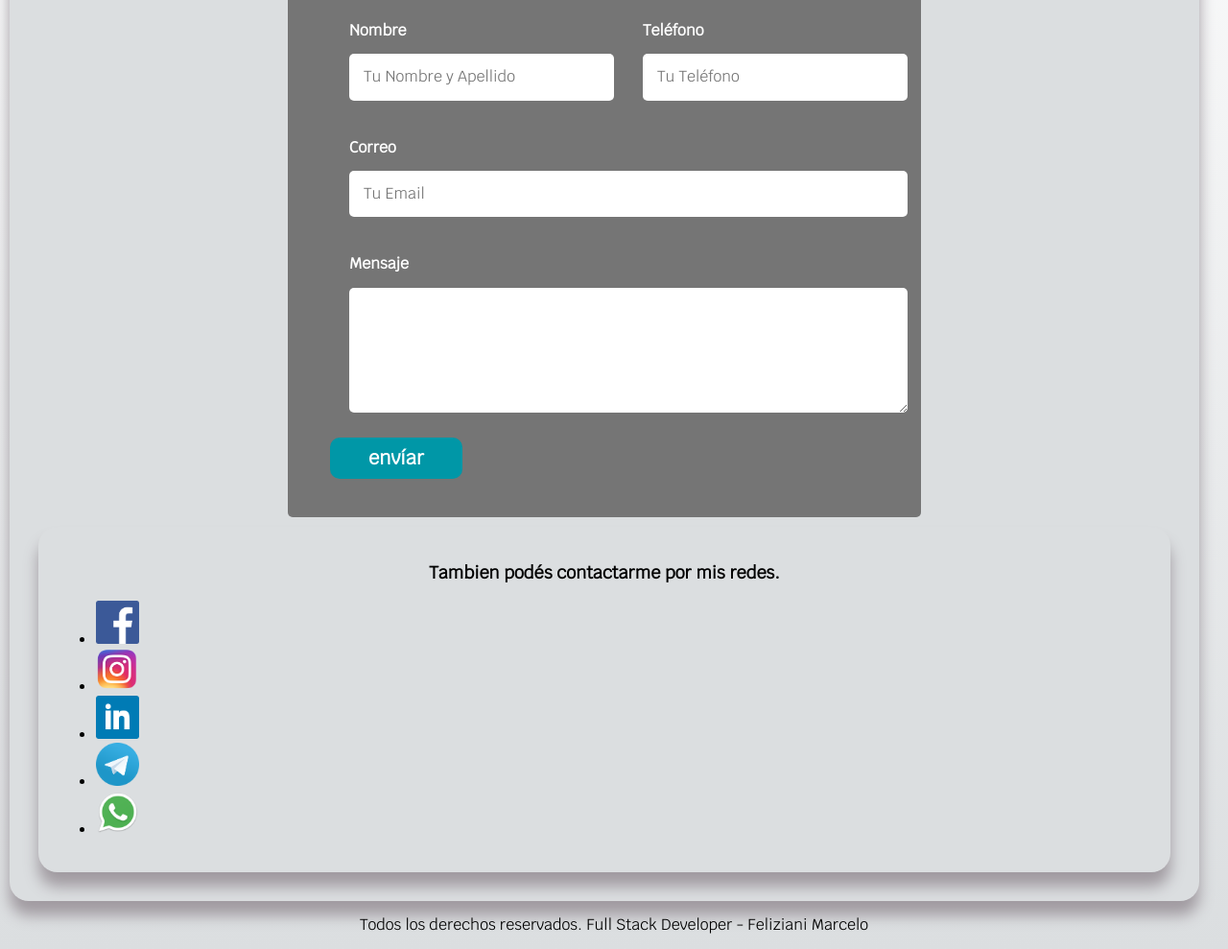
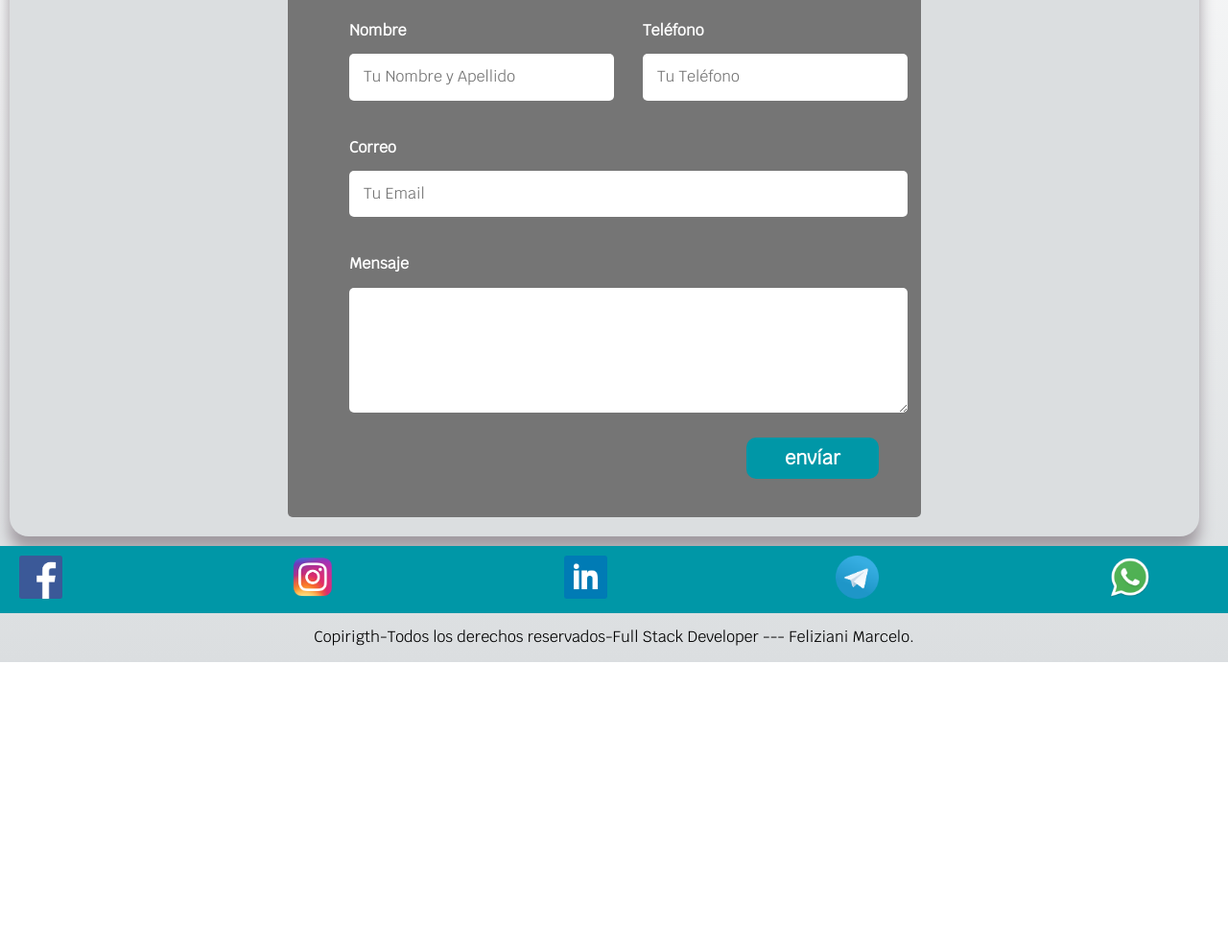
Before and after one commit to marcelo333444/modulo-2, a website: page front-end/index4.html in a window 1280 px wide. Shown: the part 322-1311 px from the top of the page at 96% size. After the commit the page ends 1012 px from the top, so only its background shows below. Drawn offline with Linux system fonts and the light colour scheme.

Commit message:
Update index4.html

```diff
--- a/front-end/index4.html
+++ b/front-end/index4.html
@@ -2,6 +2,7 @@
 
 <head>
   <meta charset="UTF-8" />
+  <link rel="icon" href="imagenes/icono.png">
   <meta name="viewport" content="width=device-width, initial-scale=1.0" />
   <link href="https://fonts.googleapis.com/css2?family=Krub:ital,wght@0,400;1,700&display=swap" rel="stylesheet">
   <title>Diseñador Full Stack Developer.</title>
@@ -56,7 +57,7 @@
           </div>
         </div> <!--.contenedor-campos-->
 
-        <div id="boton" class="alinear-derecha">
+        <div id="boton" class="alinear-derecha flex">
           <input class="boton w-sm-100" type="submit" value="Envíar">
         </div>
 
@@ -64,23 +65,21 @@
     </form>
   </section>
 
-  <div class="contenedor sombra redes">
-    <section>
-      <h3>Tambien podés contactarme por mis redes.</h3>
-          <ul calss="redes__sociales">
-              <li><a href="https://www.facebook.com/marcelo.feliziani/"><img src="imagenes/facebook.png" alt="icono Facebook" width="45px" height="45px"></a></li>
-              <li><a href="#"><img src="imagenes/instagram.png" alt="icono Instagram" width="45px" height="45px"></a></li>
-              <li><a href="https://www.linkedin.com/in/marcelo-feliziani-85a165249"><img src="imagenes/linkedin.png" alt="icono Linkedin" width="45px" height="45px"></a></li>
-              <li><a href="https://t.me//Marcelo333444"><img src="imagenes/telegram.png" alt="icono Telegram" width="45px" height="45px"></a></li>
-              <li><a href="https://wa.me/5212616450814"><img src="imagenes/wats.png" alt="icono Wsthsaap" width="45px" height="45px"></a></li>
-            </ul>
-    </section>
-  </div>
 
   </main>
 
+  <div class="nav-bg footer-nav">
+    <nav class="nav-principal contenedor">
+      <a href="https://www.facebook.com/marcelo.feliziani/"><img src="imagenes/facebook.png" alt="icono Facebook" width="45px" height="45px"></a>
+      <a href="#"><img src="imagenes/instagram.png" alt="icono Instagram" width="45px" height="45px"></a>
+      <a href="https://www.linkedin.com/in/marcelo-feliziani-85a165249"><img src="imagenes/linkedin.png" alt="icono Linkedin" width="45px" height="45px"></a>
+      <a href="https://t.me//Marcelo333444"><img src="imagenes/telegram.png" alt="icono Telegram" width="45px" height="45px"></a>
+      <a href="https://wa.me/5212616450814"><img src="imagenes/wats.png" alt="icono Wsthsaap" width="45px" height="45px"></a>
+    </nav>
+  </div>
+
   <footer class="footer">
-    <p>Todos los derechos reservados. Full Stack Developer - Feliziani Marcelo</p>
+    <p>Copirigth-Todos los derechos reservados-Full Stack Developer --- Feliziani Marcelo.</p>
   </footer>
   <script src="js/app.js"></script>
   <script src="js/modernizr.js"></script>
```
